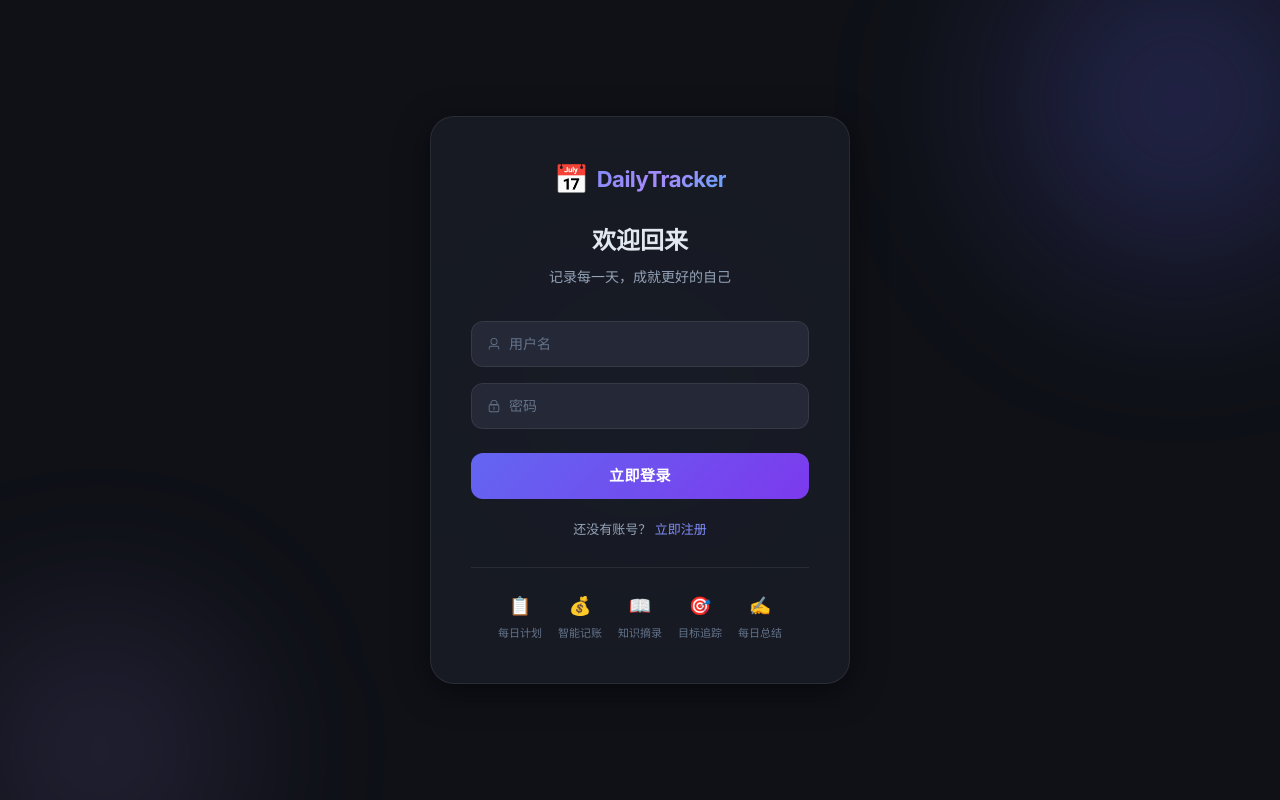
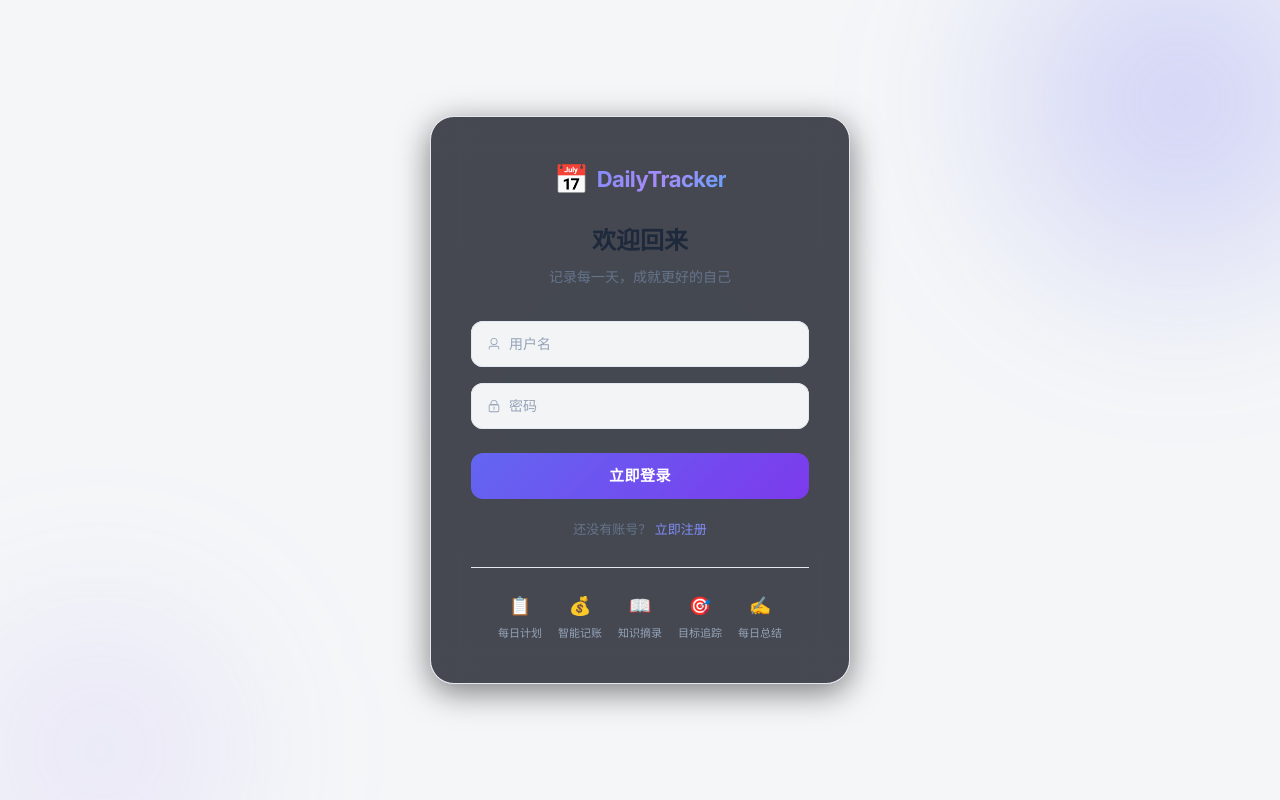
Before and after one commit to better-man1/my-daily-tracke-project, a Vue app in the folder frontend/: page /login in a window 1280 px wide. Built offline with nearby package versions, Linux system fonts and the light colour scheme.

Commit message:
feat: 增加明暗主题切换功能
- 将 SCSS 颜色变量重构为 CSS 自定义属性以支持多主题
- 在顶部导航栏增加明暗主题切换开关
- 修复图表主题，使其跟随全局主题动态刷新
- 修复了目标管理组件以及构建配置中的 TypeScript 类型错误

```diff
--- a/frontend/src/components.d.ts
+++ b/frontend/src/components.d.ts
@@ -16,6 +16,7 @@
     ElCascader: typeof import('element-plus/es')['ElCascader']
     ElDatePicker: typeof import('element-plus/es')['ElDatePicker']
     ElDialog: typeof import('element-plus/es')['ElDialog']
+    ElDivider: typeof import('element-plus/es')['ElDivider']
     ElDropdown: typeof import('element-plus/es')['ElDropdown']
     ElDropdownItem: typeof import('element-plus/es')['ElDropdownItem']
     ElDropdownMenu: typeof import('element-plus/es')['ElDropdownMenu']
@@ -31,6 +32,7 @@
     ElRate: typeof import('element-plus/es')['ElRate']
     ElSelect: typeof import('element-plus/es')['ElSelect']
     ElSlider: typeof import('element-plus/es')['ElSlider']
+    ElSwitch: typeof import('element-plus/es')['ElSwitch']
     ElTabPane: typeof import('element-plus/es')['ElTabPane']
     ElTabs: typeof import('element-plus/es')['ElTabs']
     HelloWorld: typeof import('./components/HelloWorld.vue')['default']
--- a/frontend/src/components/layout/AppLayout.vue
+++ b/frontend/src/components/layout/AppLayout.vue
@@ -52,6 +52,13 @@
           <span class="current-date">{{ today }}</span>
         </div>
         <div class="top-bar-right">
+          <el-switch
+            v-model="isDark"
+            inline-prompt
+            :active-icon="iconMap.Moon"
+            :inactive-icon="iconMap.Sunny"
+            style="--el-switch-on-color: #2c2c2c; margin-right: 16px"
+          />
           <el-button link class="logout-btn" @click="handleLogout">
             <el-icon><component :is="iconMap.SwitchButton" /></el-icon>
             退出
@@ -77,6 +84,7 @@
 import { ElMessageBox } from 'element-plus'
 import { useAppStore } from '@/stores/app'
 import { useUserStore } from '@/stores/user'
+import { useDark } from '@vueuse/core'
 import dayjs from 'dayjs'
 import 'dayjs/locale/zh-cn'
 
@@ -89,7 +97,9 @@
   TrophyBase,
   Expand,
   Fold,
-  SwitchButton
+  SwitchButton,
+  Moon,
+  Sunny
 } from '@element-plus/icons-vue'
 
 const iconMap: Record<string, any> = {
@@ -101,7 +111,9 @@
   TrophyBase,
   Expand,
   Fold,
-  SwitchButton
+  SwitchButton,
+  Moon,
+  Sunny
 }
 
 dayjs.locale('zh-cn')
@@ -110,6 +122,8 @@
 const userStore = useUserStore()
 const route = useRoute()
 const router = useRouter()
+
+const isDark = useDark()
 
 const today = computed(() => dayjs().format('YYYY年MM月DD日 dddd'))
 
@@ -212,7 +226,7 @@
     text-decoration: none;
 
     &:hover {
-      background: rgba(255, 255, 255, 0.06);
+      background: var(--nav-hover-bg);
       color: $text-primary;
     }
 
--- a/frontend/src/styles/global.scss
+++ b/frontend/src/styles/global.scss
@@ -3,6 +3,38 @@
 // ============================================
 @use './variables' as *;
 @use './reset';
+
+:root {
+  --bg-page: #f4f6f8;
+  --bg-card: #ffffff;
+  --bg-card-hover: #f9fafb;
+  --bg-input: #f3f4f6;
+  --bg-sidebar: #ffffff;
+  --text-primary: #1e293b;
+  --text-secondary: #64748b;
+  --text-muted: #94a3b8;
+  --text-inverse: #ffffff;
+  --border: #e2e8f0;
+  --border-light: #f1f5f9;
+  --glass-bg: rgba(255, 255, 255, 0.8);
+  --nav-hover-bg: rgba(0, 0, 0, 0.04);
+}
+
+html.dark {
+  --bg-page: #0f1117;
+  --bg-card: #1a1d27;
+  --bg-card-hover: #1e2235;
+  --bg-input: #252836;
+  --bg-sidebar: #13151f;
+  --text-primary: #e2e8f0;
+  --text-secondary: #94a3b8;
+  --text-muted: #64748b;
+  --text-inverse: #0f1117;
+  --border: rgba(255, 255, 255, 0.08);
+  --border-light: rgba(255, 255, 255, 0.04);
+  --glass-bg: rgba(26, 29, 39, 0.8);
+  --nav-hover-bg: rgba(255, 255, 255, 0.06);
+}
 
 // -------- 通用卡片 --------
 .card {
@@ -343,7 +375,7 @@
 
 // 毛玻璃效果
 .glass {
-  background: rgba(26, 29, 39, 0.8);
+  background: var(--glass-bg);
   backdrop-filter: blur(12px);
   -webkit-backdrop-filter: blur(12px);
   border: 1px solid $border;
--- a/frontend/src/styles/variables.scss
+++ b/frontend/src/styles/variables.scss
@@ -24,21 +24,21 @@
 $color-goal: #3b82f6; // 目标 - 蓝
 
 // 背景色
-$bg-page: #0f1117;
-$bg-card: #1a1d27;
-$bg-card-hover: #1e2235;
-$bg-input: #252836;
-$bg-sidebar: #13151f;
+$bg-page: var(--bg-page);
+$bg-card: var(--bg-card);
+$bg-card-hover: var(--bg-card-hover);
+$bg-input: var(--bg-input);
+$bg-sidebar: var(--bg-sidebar);
 
 // 文字色
-$text-primary: #e2e8f0;
-$text-secondary: #94a3b8;
-$text-muted: #64748b;
-$text-inverse: #0f1117;
+$text-primary: var(--text-primary);
+$text-secondary: var(--text-secondary);
+$text-muted: var(--text-muted);
+$text-inverse: var(--text-inverse);
 
 // 边框色
-$border: rgba(255, 255, 255, 0.08);
-$border-light: rgba(255, 255, 255, 0.04);
+$border: var(--border);
+$border-light: var(--border-light);
 
 // 间距
 $space-xs: 4px;
--- a/frontend/src/views/dashboard/DashboardView.vue
+++ b/frontend/src/views/dashboard/DashboardView.vue
@@ -140,7 +140,8 @@
 </template>
 
 <script setup lang="ts">
-import { ref, computed, onMounted, onUnmounted, nextTick } from 'vue'
+import { ref, computed, onMounted, onUnmounted, nextTick, watch } from 'vue'
+import { useDark } from '@vueuse/core'
 import { useUserStore } from '@/stores/user'
 import { dashboardApi } from '@/api/dashboard'
 import { summaryApi } from '@/api/summary'
@@ -167,6 +168,20 @@
 
 const userStore = useUserStore()
 const period = ref<'today' | 'week' | 'month'>('today')
+const isDark = useDark()
+
+watch(isDark, () => {
+  if (planChart) {
+    planChart.dispose()
+    planChart = null
+  }
+  if (moodChart) {
+    moodChart.dispose()
+    moodChart = null
+  }
+  renderPlanChart()
+  renderMoodChart()
+})
 
 // 数据
 const planStats = ref<Record<string, any>>({})
@@ -232,7 +247,7 @@
 function renderPlanChart() {
   if (!planChartRef.value) return
   if (!planChart) {
-    planChart = echarts.init(planChartRef.value, 'dark')
+    planChart = echarts.init(planChartRef.value, isDark.value ? 'dark' : 'light')
   }
   const planByDate = weekData.value.planByDate ?? {}
   const donePlanByDate = weekData.value.donePlanByDate ?? {}
@@ -283,7 +298,7 @@
 function renderMoodChart() {
   if (!moodChartRef.value) return
   if (!moodChart) {
-    moodChart = echarts.init(moodChartRef.value, 'dark')
+    moodChart = echarts.init(moodChartRef.value, isDark.value ? 'dark' : 'light')
   }
   const data = moodTrend.value
   moodChart.setOption({
--- a/frontend/src/views/goal/GoalView.vue
+++ b/frontend/src/views/goal/GoalView.vue
@@ -60,7 +60,7 @@
             :min="0"
             :max="100"
             :step="5"
-            @change="(v: number) => updateProgress(goal.id, v)"
+            @change="(v: any) => updateProgress(goal.id, v as number)"
             :color="progressColor(goal.progress)"
           />
         </div>
--- a/frontend/vite.config.ts
+++ b/frontend/vite.config.ts
@@ -61,10 +61,19 @@
   build: {
     rollupOptions: {
       output: {
-        manualChunks: {
-          'vue-vendor': ['vue', 'vue-router', 'pinia'],
-          'element-plus': ['element-plus'],
-          'echarts': ['echarts']
+        manualChunks(id) {
+          if (id.includes('node_modules')) {
+            if (id.includes('vue') || id.includes('pinia') || id.includes('vue-router')) {
+              return 'vue-vendor'
+            }
+            if (id.includes('element-plus')) {
+              return 'element-plus'
+            }
+            if (id.includes('echarts')) {
+              return 'echarts'
+            }
+            return 'vendor'
+          }
         }
       }
     }
```
